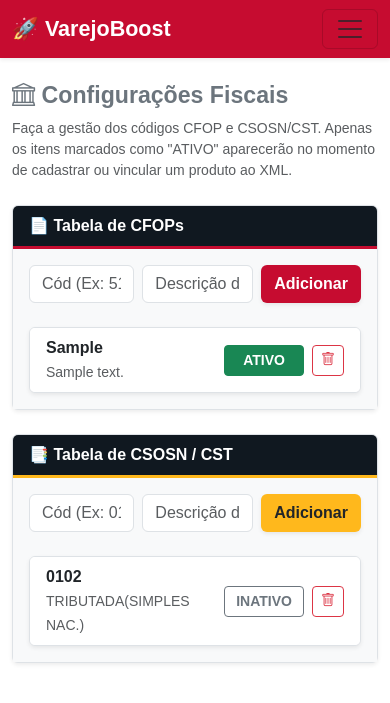
After one commit to Diego28ss/projeto-integrador-, a Django app: template inventario/templates/inventario/config_fiscal.html in a window 390 px wide. The commit adds this page. Shown: the top 703 px of the page. Run offline with Django 5.2, Linux system fonts and the light colour scheme; the template is opened without the code that fills it: values that come from a table or form of the project are taken from there, others are empty; data comes from the database, SQL or seed files in the repository; both versions use the stored data as it was after the commit; tables that the repository leaves empty hold one stand-in row (values such as "Sample post").

Commit message:
CONTINUAÇÃO DO XML

```diff
--- a/inventario/models/produtos/produto_models.py
+++ b/inventario/models/produtos/produto_models.py
@@ -18,7 +18,7 @@ class Familia(models.Model):
 class TributacaoCFOP(models.Model):
     codigo = models.CharField(max_length=4, unique=True)
     descricao = models.CharField(max_length=255)
-    ativo = models.BooleanField(default=False) # Inicia inativo até o usuário ligar na configuração
+    ativo = models.BooleanField(default=False)
 
     def __str__(self):
         return f"{self.codigo} - {self.descricao}"
@@ -26,7 +26,7 @@ class TributacaoCFOP(models.Model):
 class TributacaoCSOSN(models.Model):
     codigo = models.CharField(max_length=4, unique=True)
     descricao = models.CharField(max_length=255)
-    ativo = models.BooleanField(default=False) # Inicia inativo até o usuário ligar
+    ativo = models.BooleanField(default=False)
 
     def __str__(self):
         return f"{self.codigo} - {self.descricao}"
@@ -48,7 +48,8 @@ class Produtos(models.Model):
     familia = models.ForeignKey(Familia, on_delete=models.SET_NULL, null=True, blank=True)
 
     # ------------------ NOVOS CAMPOS FISCAIS E DE VÍNCULO ------------------
-    cod_interno = models.CharField(max_length=20, unique=True, blank=True, null=True)
+    # 'unique=True' removido temporariamente para o SQLite aceitar a criação da coluna
+    cod_interno = models.CharField(max_length=20, blank=True, null=True)
     cod_fornecedor = models.CharField(max_length=100, blank=True, null=True)
     ncm = models.CharField(max_length=10, blank=True, null=True)
     cest = models.CharField(max_length=10, blank=True, null=True)
@@ -64,14 +65,12 @@ class Produtos(models.Model):
 
     # FAT MODEL: Geração Automática do Código Interno
     def save(self, *args, **kwargs):
-        # Descobre se é um produto novo verificando se ele já tem um "ID" no banco
         produto_novo = self.pk is None
 
         # Salva o produto para o banco de dados gerar o número do ID
         super(Produtos, self).save(*args, **kwargs)
 
-        # Se for novo e não tiver código interno, cria um baseado no ID (Ex: PRD00001)
+        # Se for novo e não tiver código interno, cria um com 6 números sequenciais (Ex: 000001)
         if produto_novo and not self.cod_interno:
-            self.cod_interno = f"PRD{self.id:05d}"
-            # Salva apenas a atualização do campo código interno para não gerar loop
+            self.cod_interno = f"{self.id:06d}"
             super(Produtos, self).save(update_fields=['cod_interno'])
--- a/inventario/templates/inventario/base.html
+++ b/inventario/templates/inventario/base.html
@@ -56,6 +56,7 @@
                         <ul class="dropdown-menu mt-2">
                             <li><a class="dropdown-item" href="{% url 'tela_gerencia_auxiliares' %}">Famílias / Grupos</a></li>
                             <li><a class="dropdown-item" href="{% url 'tela_gerencia_auxiliares' %}">Fabricantes / Marcas</a></li>
+                            <li><a class="dropdown-item" href="{% url 'tela_config_fiscal' %}">Tributação (CFOP/CSOSN)</a></li>
                             <li><hr class="dropdown-divider"></li>
                             <li><a class="dropdown-item fw-bold" href="{% url 'tela_manutencao_pontos' %}">🎁 Manutenção de Pontos</a></li>
                             <li><hr class="dropdown-divider"></li>
--- /dev/null
+++ b/inventario/templates/inventario/config_fiscal.html
@@ -0,0 +1,94 @@
+{% extends 'inventario/base.html' %}
+
+{% block content %}
+<div class="mb-4">
+    <h3 class="fw-bold text-secondary"><i class="bi bi-bank"></i> Configurações Fiscais</h3>
+    <p class="text-muted small">Faça a gestão dos códigos CFOP e CSOSN/CST. Apenas os itens marcados como "ATIVO" aparecerão no momento de cadastrar ou vincular um produto ao XML.</p>
+</div>
+
+<div class="row g-4">
+    <!-- Coluna CFOP -->
+    <div class="col-md-6">
+        <div class="card shadow-sm border-0 h-100">
+            <div class="card-header text-white fw-bold" style="background-color: #101820; border-bottom: 3px solid #C60C30;">
+                📄 Tabela de CFOPs
+            </div>
+            <div class="card-body bg-light">
+                <form method="POST" action="{% url 'salvar_cfop' %}" class="row g-2 mb-4">
+                    {% csrf_token %}
+                    <div class="col-4">
+                        <input type="text" name="codigo" class="form-control" placeholder="Cód (Ex: 5102)" maxlength="4" required>
+                    </div>
+                    <div class="col-8 d-flex gap-2">
+                        <input type="text" name="descricao" class="form-control" placeholder="Descrição da Operação..." required>
+                        <button type="submit" class="btn text-white fw-bold shadow-sm" style="background-color: #C60C30;">Adicionar</button>
+                    </div>
+                </form>
+
+                <div class="bg-white border rounded shadow-sm" style="max-height: 400px; overflow-y: auto;">
+                    <ul class="list-group list-group-flush">
+                        {% for cfop in cfops %}
+                        <li class="list-group-item d-flex justify-content-between align-items-center">
+                            <div>
+                                <strong class="text-dark">{{ cfop.codigo }}</strong><br>
+                                <small class="text-muted">{{ cfop.descricao }}</small>
+                            </div>
+                            <div class="d-flex align-items-center gap-2">
+                                <a href="{% url 'alternar_cfop' cfop.id %}" class="btn btn-sm fw-bold {% if cfop.ativo %}btn-success{% else %}btn-outline-secondary{% endif %}" style="width: 80px;">
+                                    {% if cfop.ativo %}ATIVO{% else %}INATIVO{% endif %}
+                                </a>
+                                <a href="{% url 'excluir_cfop' cfop.id %}" class="btn btn-sm btn-outline-danger" title="Excluir"><i class="bi bi-trash"></i></a>
+                            </div>
+                        </li>
+                        {% empty %}
+                        <li class="list-group-item text-muted text-center py-4">Nenhum CFOP cadastrado.</li>
+                        {% endfor %}
+                    </ul>
+                </div>
+            </div>
+        </div>
+    </div>
+
+    <!-- Coluna CSOSN/CST -->
+    <div class="col-md-6">
+        <div class="card shadow-sm border-0 h-100">
+            <div class="card-header text-white fw-bold" style="background-color: #101820; border-bottom: 3px solid #FFB81C;">
+                📑 Tabela de CSOSN / CST
+            </div>
+            <div class="card-body bg-light">
+                <form method="POST" action="{% url 'salvar_csosn' %}" class="row g-2 mb-4">
+                    {% csrf_token %}
+                    <div class="col-4">
+                        <input type="text" name="codigo" class="form-control" placeholder="Cód (Ex: 0102)" maxlength="4" required>
+                    </div>
+                    <div class="col-8 d-flex gap-2">
+                        <input type="text" name="descricao" class="form-control" placeholder="Descrição do Imposto..." required>
+                        <button type="submit" class="btn text-dark fw-bold shadow-sm" style="background-color: #FFB81C;">Adicionar</button>
+                    </div>
+                </form>
+
+                <div class="bg-white border rounded shadow-sm" style="max-height: 400px; overflow-y: auto;">
+                    <ul class="list-group list-group-flush">
+                        {% for csosn in csosns %}
+                        <li class="list-group-item d-flex justify-content-between align-items-center">
+                            <div>
+                                <strong class="text-dark">{{ csosn.codigo }}</strong><br>
+                                <small class="text-muted">{{ csosn.descricao }}</small>
+                            </div>
+                            <div class="d-flex align-items-center gap-2">
+                                <a href="{% url 'alternar_csosn' csosn.id %}" class="btn btn-sm fw-bold {% if csosn.ativo %}btn-success{% else %}btn-outline-secondary{% endif %}" style="width: 80px;">
+                                    {% if csosn.ativo %}ATIVO{% else %}INATIVO{% endif %}
+                                </a>
+                                <a href="{% url 'excluir_csosn' csosn.id %}" class="btn btn-sm btn-outline-danger" title="Excluir"><i class="bi bi-trash"></i></a>
+                            </div>
+                        </li>
+                        {% empty %}
+                        <li class="list-group-item text-muted text-center py-4">Nenhum CSOSN/CST cadastrado.</li>
+                        {% endfor %}
+                    </ul>
+                </div>
+            </div>
+        </div>
+    </div>
+</div>
+{% endblock %}
--- a/jb_sistema/urls.py
+++ b/jb_sistema/urls.py
@@ -35,6 +35,14 @@ urlpatterns = [
     path('api/efetivar-entrada/', estoque_views.api_efetivar_entrada, name='api_efetivar_entrada'),
     path('api/upload-xml/', estoque_views.api_upload_xml, name='api_upload_xml'),
     path('entrada-carga/conferencia/<str:chave>/', xml_views.tela_conferencia_xml, name='tela_conferencia_xml'),
+    path('gerencia/fiscal/', config_views.tela_config_fiscal, name='tela_config_fiscal'),
+    path('gerencia/fiscal/cfop/salvar/', config_views.salvar_cfop, name='salvar_cfop'),
+    path('gerencia/fiscal/cfop/alternar/<int:id>/', config_views.alternar_cfop, name='alternar_cfop'),
+    path('gerencia/fiscal/cfop/excluir/<int:id>/', config_views.excluir_cfop, name='excluir_cfop'),
+    path('gerencia/fiscal/csosn/salvar/', config_views.salvar_csosn, name='salvar_csosn'),
+    path('gerencia/fiscal/csosn/alternar/<int:id>/', config_views.alternar_csosn, name='alternar_csosn'),
+    path('gerencia/fiscal/csosn/excluir/<int:id>/', config_views.excluir_csosn, name='excluir_csosn'),
+
 
 
     # 👥 Clientes
```
Also changed, not shown: inventario/templates/inventario/estoque_produtos.html (+81 -21 lines), inventario/views/configuracoes/config_views.py (+56 -0 lines), inventario/views/estoque/estoque_views.py (+28 -9 lines), static/js/estoque.js (+18 -0 lines), dados/jb_tintas.db, inventario/migrations/0001_initial.py.
